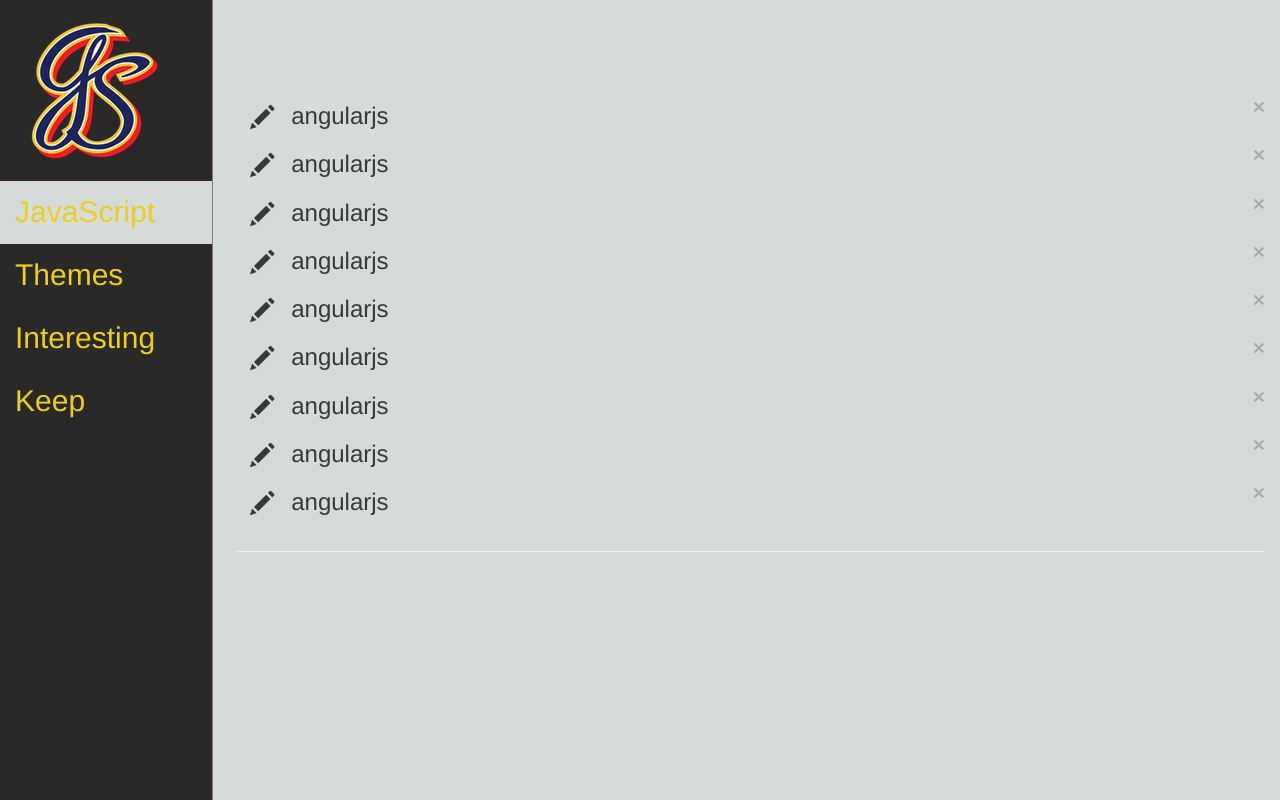
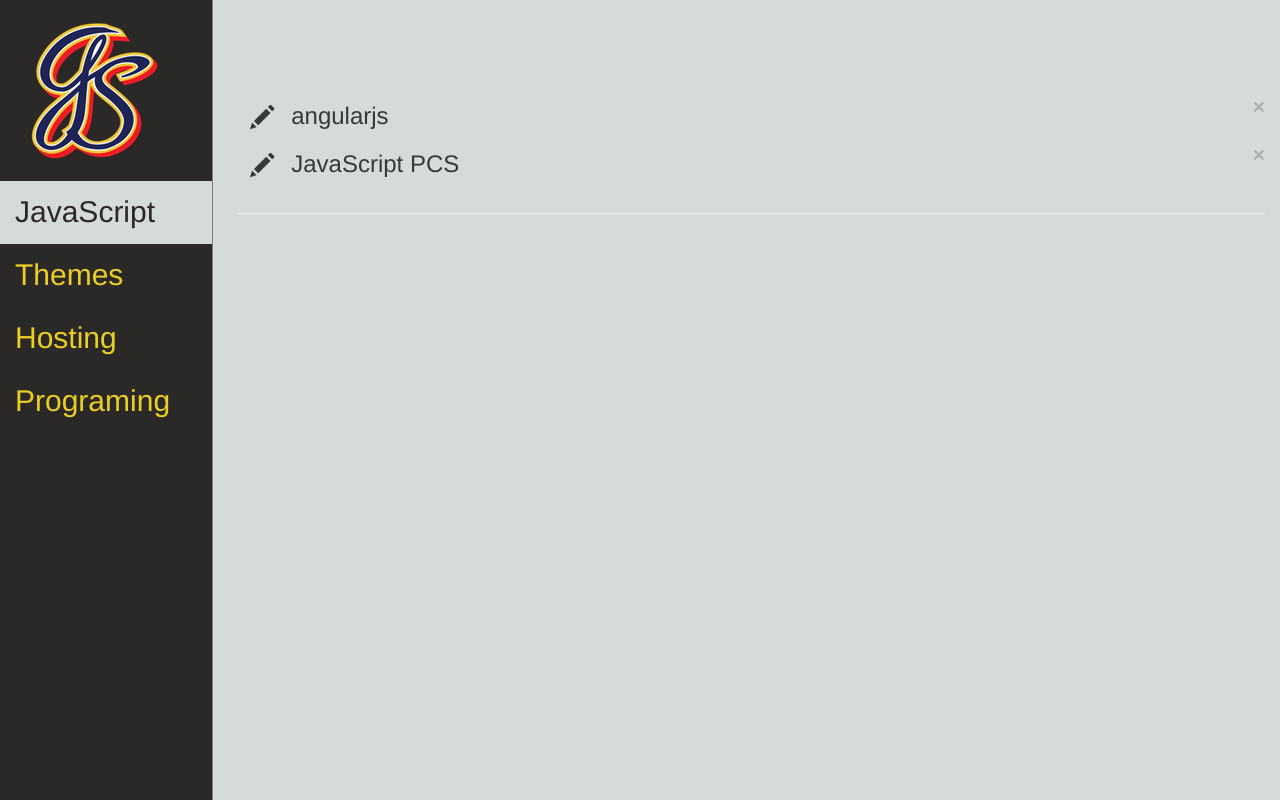
Before and after one commit to GrantStampfli/bookmark-manager, a plain HTML site: page index.html in a window 1280 px wide. Both pictures are taken after a click on the link "JavaScript". Drawn offline with nearby package versions, Linux system fonts and the light colour scheme.

Commit message:
added a model and filter to bookmarks.

```diff
--- a/app/main-app.js
+++ b/app/main-app.js
@@ -5,20 +5,34 @@ angular.module('Manager', [
         $scope.categories = [
             {"id": 0, "name": "JavaScript"},
             {"id": 1, "name": "Themes"},
-            {"id": 2, "name": "Interesting"},
-            {"id": 3, "name": "Keep"}
+            {"id": 2, "name": "Hosting"},
+            {"id": 3, "name": "Programing"}
         ];
+
         $scope.bookmarks = [
             {"id": 0, "title": "angularjs", "url": "http://angularjs.org", "category": "JavaScript"},
-            {"id": 1, "title": "angularjs", "url": "http://angularjs.org", "category": "JavaScript"},
-            {"id": 2, "title": "angularjs", "url": "http://angularjs.org", "category": "JavaScript"},
-            {"id": 3, "title": "angularjs", "url": "http://angularjs.org", "category": "JavaScript"},
-            {"id": 4, "title": "angularjs", "url": "http://angularjs.org", "category": "JavaScript"},
-            {"id": 5, "title": "angularjs", "url": "http://angularjs.org", "category": "JavaScript"},
-            {"id": 6, "title": "angularjs", "url": "http://angularjs.org", "category": "JavaScript"},
-            {"id": 7, "title": "angularjs", "url": "http://angularjs.org", "category": "JavaScript"},
-            {"id": 8, "title": "angularjs", "url": "http://angularjs.org", "category": "JavaScript"}
+            {"id": 1, "title": "JavaScript PCS", "url": "http://portlandcodeschool.github.io/jsi", "category": "JavaScript"},
+            {"id": 2, "title": "Bootstrap Themes", "url": "http://prepbootstrap.com", "category": "Themes"},
+            {"id": 3, "title": "GoDaddy", "url": "http://godaddy.com", "category": "Hosting"},
+            {"id": 4, "title": "DigitalOcean", "url": "http://digitalocean.com", "category": "Hosting"},
+            {"id": 5, "title": "Plural Site", "url": "http://pluralstie.com", "category": "Programing"},
+            {"id": 6, "title": "Google Developers", "url": "http://developers.google.com", "category": "Programing"},
+            {"id": 7, "title": "Fuel PHP", "url": "http://fuelphp.com", "category": "Programing"},
+            {"id": 8, "title": "To Do MVC", "url": "http://todomvc.com", "category": "Programing"}
 
         ];
+
+        $scope.currentCategory = null;
+
+        function setCurrentCategory(category) {
+            $scope.currentCategory = category;
+        }
+
+        function isCurrentCategory(category) {
+            return $scope.currentCategory !== null && category.name === $scope.currentCategory.name;
+        }
+
+        $scope.setCurrentCategory = setCurrentCategory;
+        $scope.isCurrentCategory = isCurrentCategory;
 })
 ;
--- a/index.html
+++ b/index.html
@@ -15,15 +15,15 @@
 <div class="container-fluid">
     <div class="row">
         <div class="col-sm-3 col-md-2 sidebar">
-            <a href="#"><img class="logo" src="assets/img/logo.png"></a>
+            <a href="#" ng-click="setCurrentCategory(null)"><img class="logo" src="assets/img/logo.png"></a>
             <ul class="nav nav-sidebar">
-                <li ng-repeat="category in categories">
-                    <a href="#">{{category.name}}</a>
+                <li ng-repeat="category in categories" ng-class="{'active':isCurrentCategory(category)}">
+                    <a href="#" ng-click="setCurrentCategory(category)">{{category.name}}</a>
                 </li>
             </ul>
         </div>
         <div class="col-sm-9 col-sm-offset-3 col-md-10 col-md-offset-2 main">
-            <div ng-repeat="bookmark in bookmarks">
+            <div ng-repeat="bookmark in bookmarks | filter:{category:currentCategory.name}">
                 <button type="button" class="close">&times;</button>
                 <button type="button" class="btn btn-link"><span class="glyphicon glyphicon-pencil"></span></button>
                 <a href="{{bookmark.url}}" target="_blank">{{bookmark.title}}</a>
```
